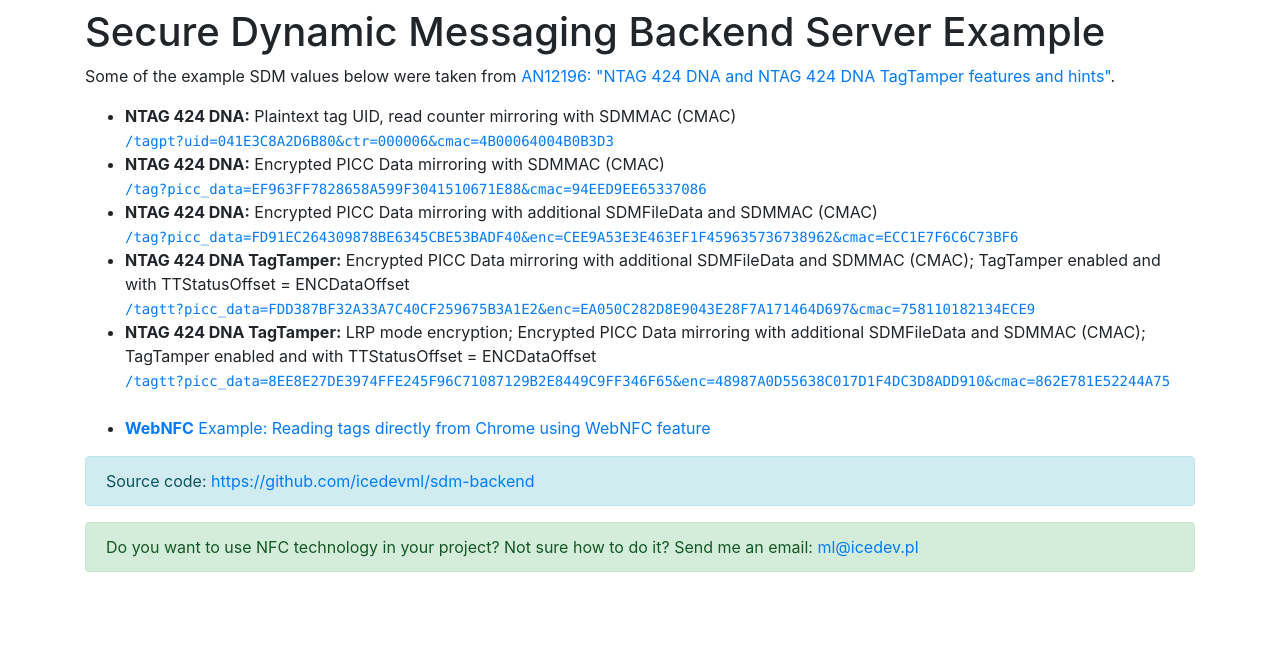
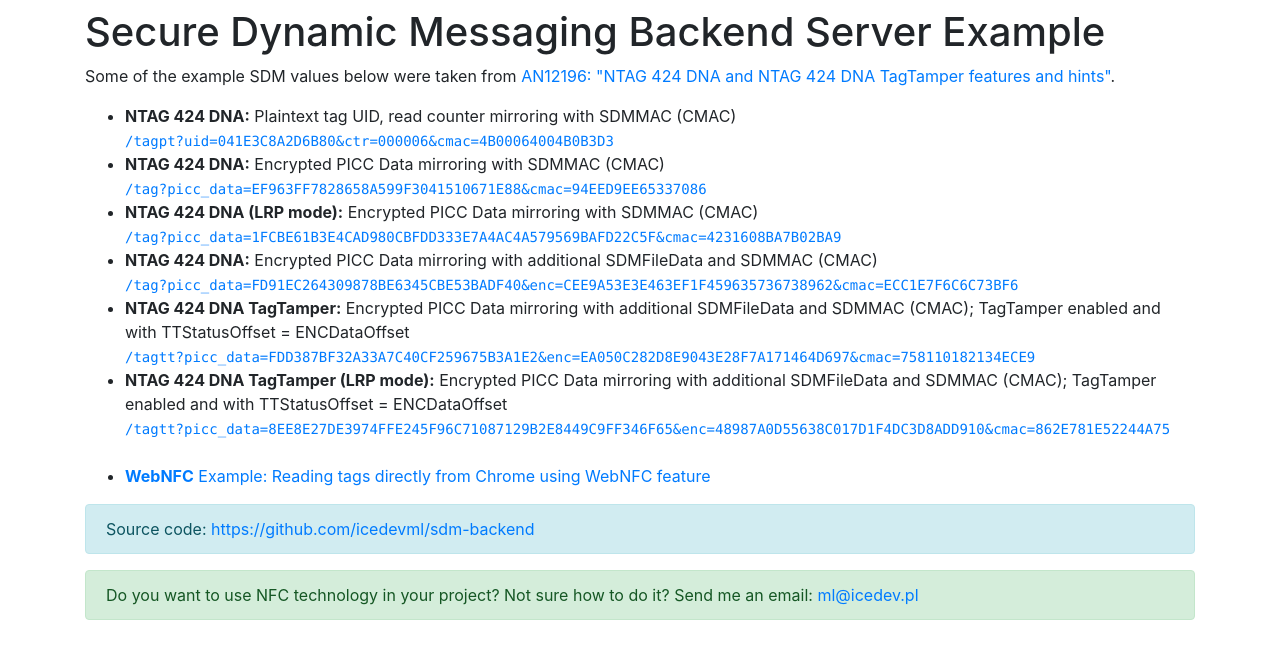
Before and after one commit to nfc-developer/sdm-backend, a Flask app: page / in a window 1280 px wide. Shown: the top 659 px of the page. Run offline with Flask 2, Linux system fonts and the light colour scheme; some libraries are stand-ins or nearby versions.

Commit message:
introduce additional test case, add REQUIRE_LRP config option

```diff
--- a/app.py
+++ b/app.py
@@ -4,8 +4,8 @@
 from flask import Flask, request, render_template, jsonify
 from werkzeug.exceptions import BadRequest
 
-from config import SDMMAC_PARAM, ENC_FILE_DATA_PARAM, ENC_PICC_DATA_PARAM, SDM_FILE_READ_KEY, SDM_META_READ_KEY, UID_PARAM, CTR_PARAM
-from libsdm import decrypt_sun_message, validate_plain_sun, InvalidMessage
+from config import SDMMAC_PARAM, ENC_FILE_DATA_PARAM, ENC_PICC_DATA_PARAM, SDM_FILE_READ_KEY, SDM_META_READ_KEY, UID_PARAM, CTR_PARAM, REQUIRE_LRP
+from libsdm import decrypt_sun_message, validate_plain_sun, InvalidMessage, EncMode
 
 app = Flask(__name__)
 
@@ -65,6 +65,9 @@
                                   enc_file_data=enc_file_data_b)
     except InvalidMessage:
         raise BadRequest("Invalid message (most probably wrong signature).")
+
+    if REQUIRE_LRP and res['encryption_mode'] != EncMode.LRP:
+        raise BadRequest("Invalid encryption mode, expected LRP.")
 
     picc_data_tag = res['picc_data_tag']
     uid = res['uid']
@@ -146,6 +149,9 @@
     except InvalidMessage:
         raise BadRequest("Invalid message (most probably wrong signature).")
 
+    if REQUIRE_LRP and res['encryption_mode'] != EncMode.LRP:
+        raise BadRequest("Invalid encryption mode, expected LRP.")
+
     if request.args.get("output") == "json":
         return jsonify({
             "uid": res['uid'].hex().upper(),
--- a/config.dist.py
+++ b/config.dist.py
@@ -11,3 +11,6 @@
 
 # always applied
 SDMMAC_PARAM = "cmac"
+
+# accept only SDM using LRP, disallow usage of AES
+REQUIRE_LRP = False
--- a/config.docker.py
+++ b/config.docker.py
@@ -11,3 +11,5 @@
 CTR_PARAM = os.environ.get("CTR_PARAM", "ctr")
 
 SDMMAC_PARAM = os.environ.get("SDMMAC_PARAM", "cmac")
+
+REQUIRE_LRP = (os.environ.get("REQUIRE_LRP", "0") == "1")
--- a/templates/sdm_main.html
+++ b/templates/sdm_main.html
@@ -13,6 +13,10 @@
         <a href="/tag?picc_data=EF963FF7828658A599F3041510671E88&cmac=94EED9EE65337086">
         <code>/tag?picc_data=EF963FF7828658A599F3041510671E88&cmac=94EED9EE65337086</code>
     </a></li>
+    <li><strong>NTAG 424 DNA (LRP mode):</strong> Encrypted PICC Data mirroring with SDMMAC (CMAC)<br>
+        <a href="tag?picc_data=1FCBE61B3E4CAD980CBFDD333E7A4AC4A579569BAFD22C5F&cmac=4231608BA7B02BA9">
+        <code>/tag?picc_data=1FCBE61B3E4CAD980CBFDD333E7A4AC4A579569BAFD22C5F&cmac=4231608BA7B02BA9</code>
+    </a></li>
     <li><strong>NTAG 424 DNA:</strong> Encrypted PICC Data mirroring with additional SDMFileData and SDMMAC (CMAC)<br>
         <a href="/tag?picc_data=FD91EC264309878BE6345CBE53BADF40&enc=CEE9A53E3E463EF1F459635736738962&cmac=ECC1E7F6C6C73BF6">
         <code>/tag?picc_data=FD91EC264309878BE6345CBE53BADF40&enc=CEE9A53E3E463EF1F459635736738962&cmac=ECC1E7F6C6C73BF6</code>
@@ -21,7 +25,7 @@
         <a href="/tagtt?picc_data=FDD387BF32A33A7C40CF259675B3A1E2&enc=EA050C282D8E9043E28F7A171464D697&cmac=758110182134ECE9">
         <code>/tagtt?picc_data=FDD387BF32A33A7C40CF259675B3A1E2&enc=EA050C282D8E9043E28F7A171464D697&cmac=758110182134ECE9</code>
     </a></li>
-    <li><strong>NTAG 424 DNA TagTamper:</strong> LRP mode encryption; Encrypted PICC Data mirroring with additional SDMFileData and SDMMAC (CMAC); TagTamper enabled and with TTStatusOffset = ENCDataOffset<br>
+    <li><strong>NTAG 424 DNA TagTamper (LRP mode):</strong> Encrypted PICC Data mirroring with additional SDMFileData and SDMMAC (CMAC); TagTamper enabled and with TTStatusOffset = ENCDataOffset<br>
         <a href="tagtt?picc_data=8EE8E27DE3974FFE245F96C71087129B2E8449C9FF346F65&enc=48987A0D55638C017D1F4DC3D8ADD910&cmac=862E781E52244A75">
         <code>/tagtt?picc_data=8EE8E27DE3974FFE245F96C71087129B2E8449C9FF346F65&enc=48987A0D55638C017D1F4DC3D8ADD910&cmac=862E781E52244A75</code>
     </a><br><br></li>
```
Also changed, not shown: test_libsdm.py (+14 -0 lines).
